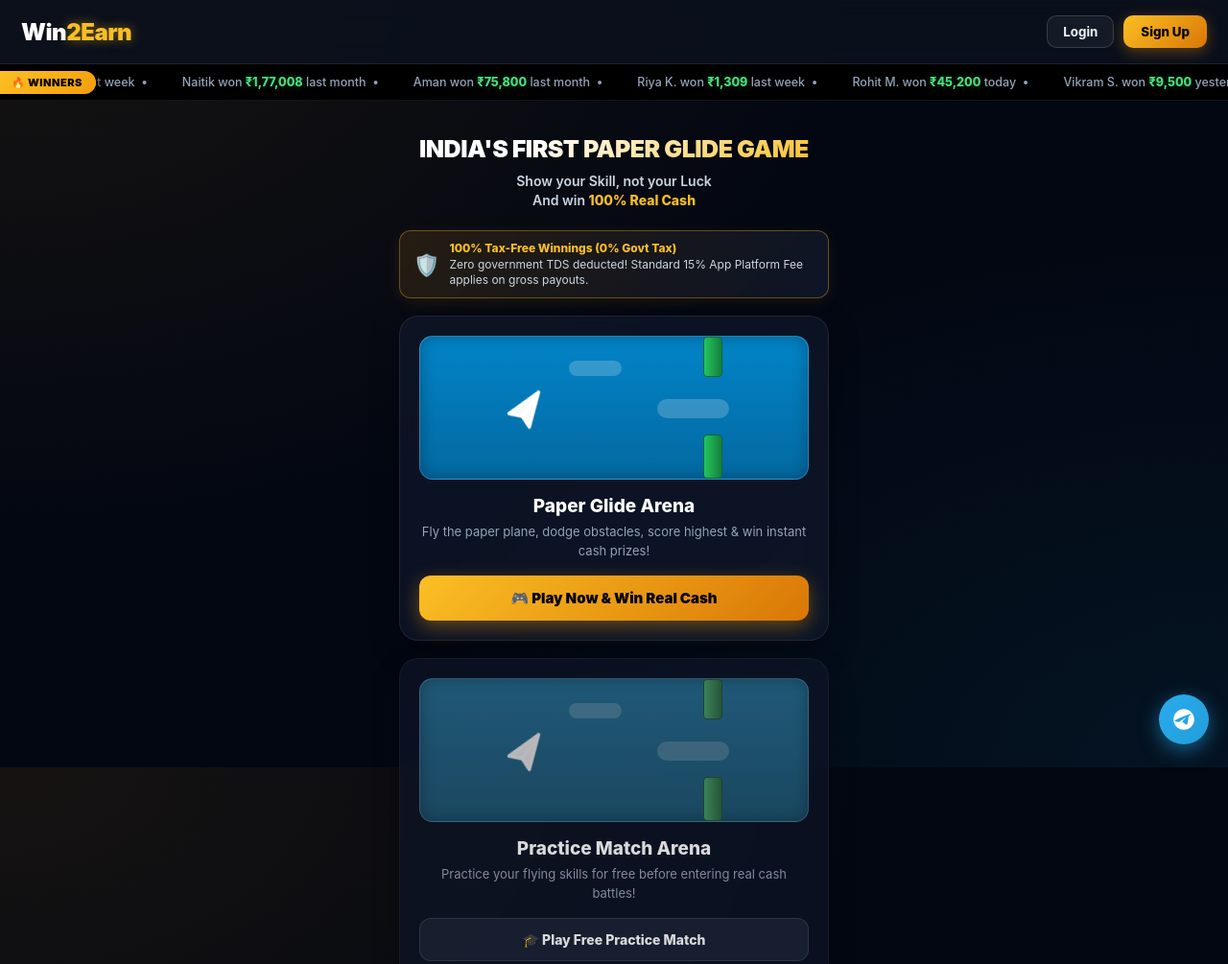
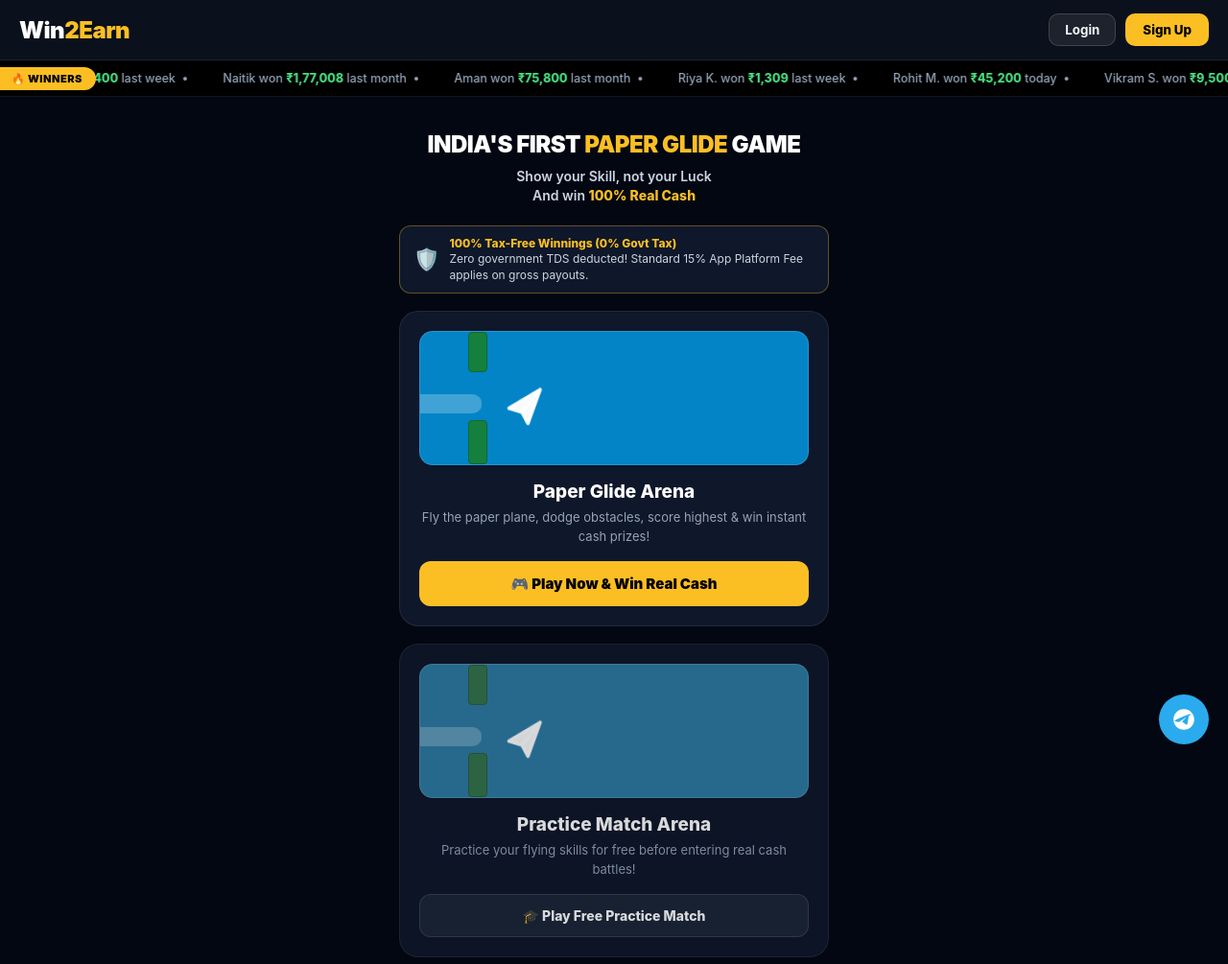
Before and after one commit to crickmaxoffical-sketch/win2earn, a website: page index.html in a window 1280 px wide. Shown: the top 1005 px of the page at 96% size. Drawn offline with Linux system fonts and the light colour scheme.

Commit message:
Update index.html

```diff
--- a/index.html
+++ b/index.html
@@ -11,53 +11,46 @@
             background: #030712;
             color: #ffffff;
             padding-bottom: 50px;
-            background-image:
-                radial-gradient(at 0% 0%, rgba(245, 158, 11, 0.08) 0px, transparent 50%),
-                radial-gradient(at 100% 100%, rgba(14, 165, 233, 0.08) 0px, transparent 50%);
-            background-attachment: fixed;
+            -webkit-font-smoothing: antialiased;
+            overflow-x: hidden;
         }
 
-        /* Navbar */
+        /* Navbar - Optimized Blur */
         .navbar {
             display: flex;
             justify-content: space-between;
             align-items: center;
-            padding: 16px 22px;
-            background: rgba(11, 17, 30, 0.85);
-            backdrop-filter: blur(12px);
+            padding: 14px 20px;
+            background: rgba(11, 17, 30, 0.95);
             border-bottom: 1px solid rgba(255, 255, 255, 0.08);
             position: sticky;
             top: 0;
             z-index: 100;
+            transform: translateZ(0);
         }
         .logo { font-size: 24px; font-weight: 900; color: #ffffff; letter-spacing: -0.5px; }
-        .logo span { color: #fbbf24; text-shadow: 0 0 12px rgba(251, 191, 36, 0.5); }
+        .logo span { color: #fbbf24; }
         .nav-btns { display: flex; gap: 10px; }
         .btn-login {
-            background: rgba(255, 255, 255, 0.05);
+            background: rgba(255, 255, 255, 0.08);
             border: 1px solid rgba(255, 255, 255, 0.15);
             color: #f1f5f9;
             padding: 8px 16px;
             border-radius: 10px;
             font-weight: 700;
             cursor: pointer;
-            transition: all 0.2s ease;
         }
-        .btn-login:hover { background: rgba(255, 255, 255, 0.1); }
         .btn-signup {
-            background: linear-gradient(135deg, #fbbf24 0%, #d97706 100%);
+            background: #fbbf24;
             border: none;
             color: #000000;
             padding: 8px 18px;
             border-radius: 10px;
             font-weight: 800;
             cursor: pointer;
-            box-shadow: 0 4px 15px rgba(245, 158, 11, 0.35);
-            transition: transform 0.2s, box-shadow 0.2s;
         }
-        .btn-signup:hover { transform: translateY(-1px); box-shadow: 0 6px 20px rgba(245, 158, 11, 0.5); }
 
-        /* Floating Winners Ticker */
+        /* Floating Winners Ticker - Hardware Accelerated */
         .ticker-container {
             background: #000000;
             border-bottom: 1px solid rgba(255, 255, 255, 0.08);
@@ -66,9 +59,10 @@
             overflow: hidden;
             position: relative;
             height: 38px;
+            contain: strict;
         }
         .ticker-badge {
-            background: linear-gradient(135deg, #fbbf24 0%, #f59e0b 100%);
+            background: #fbbf24;
             color: #000;
             font-weight: 900;
             padding: 5px 14px 5px 12px;
@@ -77,12 +71,13 @@
             z-index: 2;
             white-space: nowrap;
             border-radius: 0 14px 14px 0;
-            box-shadow: 3px 0 12px rgba(0,0,0,0.8);
         }
         .ticker-wrapper {
             display: flex;
             white-space: nowrap;
-            animation: ticker-scroll 22s linear infinite;
+            will-change: transform;
+            animation: ticker-scroll 30s linear infinite;
+            transform: translate3d(0, 0, 0);
         }
         .ticker-item {
             font-size: 12.5px;
@@ -93,12 +88,11 @@
         .ticker-item span {
             color: #4ade80;
             font-weight: 800;
-            text-shadow: 0 0 8px rgba(74, 222, 128, 0.3);
         }
 
         @keyframes ticker-scroll {
-            0% { transform: translateX(0); }
-            100% { transform: translateX(-50%); }
+            0% { transform: translate3d(0, 0, 0); }
+            100% { transform: translate3d(-50%, 0, 0); }
         }
 
         /* Container */
@@ -107,23 +101,21 @@
         /* HERO HEADLINE SECTION */
         .hero-headline { text-align: center; padding: 15px 5px 22px 5px; }
         .hero-title {
-            font-size: 25px;
+            font-size: 24px;
             font-weight: 900;
             letter-spacing: -0.5px;
             color: #ffffff;
             line-height: 1.25;
             margin-bottom: 8px;
             text-transform: uppercase;
-            background: linear-gradient(135deg, #ffffff 30%, #fbbf24 100%);
-            -webkit-background-clip: text;
-            -webkit-text-fill-color: transparent;
         }
+        .hero-title span { color: #fbbf24; }
         .hero-subtitle { font-size: 14px; color: #cbd5e1; font-weight: 600; line-height: 1.4; }
         .hero-subtitle span { color: #fbbf24; font-weight: 800; }
 
         /* TAX CARD */
         .tax-card {
-            background: linear-gradient(135deg, rgba(245, 158, 11, 0.12) 0%, rgba(15, 23, 42, 0.85) 100%);
+            background: #0f172a;
             border: 1px solid rgba(251, 191, 36, 0.35);
             border-radius: 12px;
             padding: 10px 14px;
@@ -131,29 +123,27 @@
             display: flex;
             align-items: center;
             gap: 10px;
-            box-shadow: 0 4px 15px rgba(245, 158, 11, 0.1);
         }
         .tax-icon { font-size: 22px; flex-shrink: 0; }
         .tax-text { font-size: 12px; color: #cbd5e1; line-height: 1.35; }
         .tax-text strong { color: #fbbf24; font-weight: 800; }
 
-        /* Cards */
+        /* Cards - Removed blur filter for speed */
         .card {
-            background: rgba(15, 23, 42, 0.75);
+            background: #0f172a;
             border: 1px solid rgba(255, 255, 255, 0.08);
             border-radius: 20px;
             padding: 20px;
             margin-bottom: 18px;
             text-align: center;
-            backdrop-filter: blur(10px);
-            box-shadow: 0 10px 30px rgba(0, 0, 0, 0.35);
+            contain: content;
         }
-        .card.faded { opacity: 0.85; border-color: rgba(255, 255, 255, 0.05); }
+        .card.faded { opacity: 0.85; }
         .card h2 { font-size: 19px; font-weight: 800; margin-bottom: 6px; }
         .card p { color: #94a3b8; font-size: 13px; line-height: 1.5; margin-bottom: 16px; }
 
         .btn-main {
-            background: linear-gradient(135deg, #fbbf24 0%, #d97706 100%);
+            background: #fbbf24;
             color: #000;
             border: none;
             width: 100%;
@@ -162,13 +152,10 @@
             font-weight: 900;
             font-size: 15px;
             cursor: pointer;
-            box-shadow: 0 6px 20px rgba(245, 158, 11, 0.4);
-            transition: all 0.2s ease;
         }
-        .btn-main:hover { transform: translateY(-2px); box-shadow: 0 8px 25px rgba(245, 158, 11, 0.6); }
 
         .btn-secondary {
-            background: rgba(30, 41, 59, 0.8);
+            background: rgba(30, 41, 59, 0.9);
             color: #fff;
             border: 1px solid rgba(255, 255, 255, 0.12);
             width: 100%;
@@ -177,30 +164,60 @@
             font-weight: 800;
             font-size: 14px;
             cursor: pointer;
-            transition: background 0.2s;
         }
 
-        /* Banner Animation */
+        /* Banner Animation - GPU Optimized */
         .game-banner-anim {
-            width: 100%; height: 150px; background: linear-gradient(180deg, #0284c7 0%, #0369a1 100%);
-            border-radius: 14px; position: relative; overflow: hidden; margin-bottom: 16px;
-            box-shadow: inset 0 0 15px rgba(0,0,0,0.3); border: 1px solid rgba(255, 255, 255, 0.15);
+            width: 100%;
+            height: 140px;
+            background: #0284c7;
+            border-radius: 14px;
+            position: relative;
+            overflow: hidden;
+            margin-bottom: 16px;
+            border: 1px solid rgba(255, 255, 255, 0.15);
+            contain: strict;
         }
-        .cloud { position: absolute; background: rgba(255, 255, 255, 0.2); border-radius: 20px; animation: move-cloud linear infinite; }
-        .cloud1 { width: 55px; height: 16px; top: 25px; animation-duration: 9s; }
-        .cloud2 { width: 75px; height: 20px; top: 65px; animation-duration: 14s; }
-        @keyframes move-cloud { 0% { right: -120px; } 100% { right: 110%; } }
+        .cloud {
+            position: absolute;
+            background: rgba(255, 255, 255, 0.25);
+            border-radius: 20px;
+            will-change: transform;
+            animation: move-cloud linear infinite;
+            transform: translate3d(0, 0, 0);
+        }
+        .cloud1 { width: 55px; height: 16px; top: 25px; animation-duration: 12s; }
+        .cloud2 { width: 75px; height: 20px; top: 65px; animation-duration: 18s; }
+        @keyframes move-cloud { 0% { transform: translate3d(120px, 0, 0); } 100% { transform: translate3d(-350px, 0, 0); } }
 
-        .obstacle { position: absolute; width: 20px; background: linear-gradient(90deg, #22c55e 0%, #15803d 100%); border: 1px solid #166534; border-radius: 4px; animation: move-obstacle 4s linear infinite; }
+        .obstacle {
+            position: absolute;
+            width: 20px;
+            background: #15803d;
+            border: 1px solid #166534;
+            border-radius: 4px;
+            will-change: transform;
+            animation: move-obstacle 5s linear infinite;
+            transform: translate3d(0, 0, 0);
+        }
         .obstacle-top { top: 0; height: 42px; }
         .obstacle-bottom { bottom: 0; height: 46px; }
-        @keyframes move-obstacle { 0% { right: -30px; } 100% { right: 110%; } }
+        @keyframes move-obstacle { 0% { transform: translate3d(50px, 0, 0); } 100% { transform: translate3d(-380px, 0, 0); } }
 
-        .paper-plane-svg { position: absolute; left: 22%; top: 42%; width: 42px; height: 42px; animation: float-plane 2s ease-in-out infinite alternate; z-index: 5; }
-        @keyframes float-plane { 0% { transform: translateY(0px) rotate(-5deg); } 100% { transform: translateY(-10px) rotate(-15deg); } }
+        .paper-plane-svg {
+            position: absolute;
+            left: 22%;
+            top: 42%;
+            width: 42px;
+            height: 42px;
+            will-change: transform;
+            animation: float-plane 2.5s ease-in-out infinite alternate;
+            z-index: 5;
+        }
+        @keyframes float-plane { 0% { transform: translate3d(0, 0px, 0) rotate(-5deg); } 100% { transform: translate3d(0, -10px, 0) rotate(-15deg); } }
 
         /* Terms Card */
-        .terms-card { background: rgba(15, 23, 42, 0.75); border: 1px solid rgba(255, 255, 255, 0.08); border-radius: 20px; padding: 20px; text-align: left; }
+        .terms-card { background: #0f172a; border: 1px solid rgba(255, 255, 255, 0.08); border-radius: 20px; padding: 20px; text-align: left; }
         .terms-header { font-weight: 800; color: #fbbf24; font-size: 15px; margin-bottom: 14px; border-bottom: 1px solid rgba(255, 255, 255, 0.08); padding-bottom: 10px; }
         .term-item { margin-bottom: 12px; border-bottom: 1px solid rgba(255, 255, 255, 0.04); padding-bottom: 10px; }
         .term-item:last-child { border: none; padding-bottom: 0; margin-bottom: 0; }
@@ -208,31 +225,28 @@
         .term-desc { font-size: 12px; color: #94a3b8; line-height: 1.5; }
 
         /* Floating Telegram Support */
-        .floating-telegram { position: fixed; bottom: 24px; right: 20px; width: 52px; height: 52px; background: linear-gradient(135deg, #2AABEE 0%, #229ED9 100%); border-radius: 50%; display: flex; justify-content: center; align-items: center; color: #fff; box-shadow: 0 6px 20px rgba(42, 171, 238, 0.5); text-decoration: none; z-index: 99; }
+        .floating-telegram { position: fixed; bottom: 24px; right: 20px; width: 52px; height: 52px; background: #2AABEE; border-radius: 50%; display: flex; justify-content: center; align-items: center; color: #fff; text-decoration: none; z-index: 99; transform: translateZ(0); }
         .floating-telegram svg { width: 26px; height: 26px; fill: #ffffff; }
 
         /* AUTH MODAL STYLING */
-        .modal { display: none; position: fixed; top: 0; left: 0; width: 100%; height: 100%; background: rgba(0,0,0,0.88); backdrop-filter: blur(8px); z-index: 1000; justify-content: center; align-items: center; padding: 16px; }
-        .modal-content { background: #0f172a; border: 1px solid rgba(251, 191, 36, 0.35); padding: 24px 20px; border-radius: 20px; width: 100%; max-width: 400px; position: relative; box-shadow: 0 10px 40px rgba(0,0,0,0.8); max-height: 90vh; overflow-y: auto; }
+        .modal { display: none; position: fixed; top: 0; left: 0; width: 100%; height: 100%; background: rgba(0,0,0,0.85); z-index: 1000; justify-content: center; align-items: center; padding: 16px; }
+        .modal-content { background: #0f172a; border: 1px solid rgba(251, 191, 36, 0.35); padding: 24px 20px; border-radius: 20px; width: 100%; max-width: 400px; position: relative; max-height: 90vh; overflow-y: auto; }
         .close-btn { position: absolute; top: 12px; right: 16px; font-size: 24px; color: #94a3b8; cursor: pointer; }
 
-        /* Tab Switcher */
         .tab-buttons { display: flex; background: rgba(255, 255, 255, 0.05); border-radius: 10px; padding: 4px; margin-bottom: 18px; border: 1px solid rgba(255,255,255,0.1); }
-        .tab-btn { flex: 1; padding: 10px; border: none; background: transparent; color: #94a3b8; font-weight: 700; border-radius: 8px; cursor: pointer; transition: all 0.2s; }
-        .tab-btn.active { background: #fbbf24; color: #000; box-shadow: 0 2px 10px rgba(251, 191, 36, 0.3); }
+        .tab-btn { flex: 1; padding: 10px; border: none; background: transparent; color: #94a3b8; font-weight: 700; border-radius: 8px; cursor: pointer; }
+        .tab-btn.active { background: #fbbf24; color: #000; }
 
         .form-group { margin-bottom: 12px; text-align: left; }
         .form-group label { display: block; font-size: 12px; color: #cbd5e1; margin-bottom: 4px; font-weight: 600; }
         .modal input { width: 100%; padding: 11px 14px; background: #030712; border: 1px solid rgba(255, 255, 255, 0.15); border-radius: 10px; color: #fff; outline: none; font-size: 14px; }
         .modal input:focus { border-color: #fbbf24; }
 
-        /* Profile Picture Upload Styling */
         .avatar-upload { display: flex; flex-direction: column; align-items: center; gap: 8px; margin-bottom: 14px; }
         .avatar-preview { width: 70px; height: 70px; border-radius: 50%; border: 2px dashed #fbbf24; display: flex; justify-content: center; align-items: center; overflow: hidden; background: #030712; position: relative; }
         .avatar-preview img { width: 100%; height: 100%; object-fit: cover; display: none; }
         .avatar-preview span { font-size: 24px; color: #94a3b8; }
         .file-label { font-size: 11px; background: rgba(255, 255, 255, 0.1); padding: 5px 12px; border-radius: 20px; cursor: pointer; border: 1px solid rgba(255, 255, 255, 0.2); }
-        .file-label:hover { background: rgba(255, 255, 255, 0.2); }
     </style>
 </head>
 <body>
@@ -261,7 +275,7 @@
 
     <div class="container">
         <div class="hero-headline">
-            <h1 class="hero-title">INDIA'S FIRST PAPER GLIDE GAME</h1>
+            <h1 class="hero-title">INDIA'S FIRST <span>PAPER GLIDE</span> GAME</h1>
             <p class="hero-subtitle">Show your Skill, not your Luck<br>And win <span>100% Real Cash</span></p>
         </div>
 
@@ -287,7 +301,7 @@
         </div>
 
         <div class="card faded">
-            <div class="game-banner-anim" style="filter: saturate(0.6) brightness(0.85);">
+            <div class="game-banner-anim" style="filter: saturate(0.6);">
                 <div class="cloud cloud1"></div>
                 <div class="cloud cloud2"></div>
                 <div class="obstacle obstacle-top"></div>
@@ -316,13 +330,12 @@
         <div class="modal-content">
             <span class="close-btn" onclick="closeAuth()">&times;</span>
 
-            <!-- Tab Switcher -->
             <div class="tab-buttons">
                 <button class="tab-btn" id="tabSignup" onclick="switchTab('signup')">Sign Up</button>
                 <button class="tab-btn" id="tabLogin" onclick="switchTab('login')">Login</button>
             </div>
 
-            <!-- LOGIN FORM (Existing Users) -->
+            <!-- LOGIN FORM -->
             <div id="loginSection" style="display: none;">
                 <div class="form-group">
                     <label>Gmail Address</label>
@@ -335,10 +348,9 @@
                 <button class="btn-main" style="margin-top: 10px;" onclick="handleLogin()">Login Now</button>
             </div>
 
-            <!-- SIGN UP FORM (New Users) -->
+            <!-- SIGN UP FORM -->
             <div id="signupSection">
                 <div id="registerInputs">
-                    <!-- Profile Picture Selection -->
                     <div class="avatar-upload">
                         <div class="avatar-preview">
                             <span id="avatarPlaceholder">👤</span>
@@ -371,7 +383,6 @@
                     <button class="btn-main" style="margin-top: 8px;" onclick="sendOTP()">Send Email OTP</button>
                 </div>
 
-                <!-- OTP Verification Area -->
                 <div id="otpSection" style="display: none;">
                     <p style="font-size: 13px; color: #38bdf8; margin-bottom: 12px; text-align: center;">Check your Gmail Inbox for the 6-Digit OTP</p>
                     <div class="form-group">
@@ -416,7 +427,6 @@
             }
         }
 
-        // Profile Picture Preview
         function previewImage(event) {
             const file = event.target.files[0];
             if (file) {
@@ -431,7 +441,6 @@
             }
         }
 
-        // REAL LOGIN FUNCTION (Existing Users Only)
         async function handleLogin() {
             const email = document.getElementById('loginEmail').value.trim();
             const password = document.getElementById('loginPassword').value.trim();
@@ -459,14 +468,13 @@
                     localStorage.setItem('userData', JSON.stringify(data.user));
                     window.location.reload();
                 } else {
-                    statusMsg.innerText = data.message || "Invalid Email or Password! If you don't have an account, please Sign Up first.";
+                    statusMsg.innerText = data.message || "Invalid Email or Password!";
                 }
             } catch (error) {
-                statusMsg.innerText = "Server connection error. Please try again in a few seconds.";
+                statusMsg.innerText = "Server connection error.";
             }
         }
 
-        // REAL SIGN UP - STEP 1: SEND OTP
         async function sendOTP() {
             const name = document.getElementById('signupName').value.trim();
             const phone = document.getElementById('signupPhone').value.trim();
@@ -475,11 +483,11 @@
             const statusMsg = document.getElementById('statusMsg');
 
             if (!name || !phone || !email || !password) {
-                alert("Please fill all details (Name, Mobile, Email, Password)!");
+                alert("Please fill all details!");
                 return;
             }
 
-            statusMsg.innerText = "Sending Real Gmail OTP...";
+            statusMsg.innerText = "Sending Gmail OTP...";
 
             try {
                 const response = await fetch(`${BACKEND_URL}/api/register`, {
@@ -496,18 +504,17 @@
                     document.getElementById('otpSection').style.display = 'block';
                 }
             } catch (error) {
-                statusMsg.innerText = "Connecting to backend... Wait 10s if server was sleeping.";
+                statusMsg.innerText = "Connecting to backend...";
             }
         }
 
-        // REAL SIGN UP - STEP 2: VERIFY OTP
         async function verifyOTP() {
             const email = document.getElementById('signupEmail').value.trim();
             const otp = document.getElementById('otpInput').value.trim();
             const statusMsg = document.getElementById('statusMsg');
 
             if (!otp) {
-                alert("Please enter the OTP sent to your Gmail!");
+                alert("Please enter OTP!");
                 return;
             }
 
@@ -526,10 +533,10 @@
                     alert("Account Created & Verified Successfully! You can now Login.");
                     switchTab('login');
                 } else {
-                    statusMsg.innerText = data.message || "Invalid OTP! Check your email and try again.";
+                    statusMsg.innerText = data.message || "Invalid OTP!";
                 }
             } catch (error) {
-                statusMsg.innerText = "Verification failed! Check server logs.";
+                statusMsg.innerText = "Verification failed!";
             }
         }
     </script>
```
